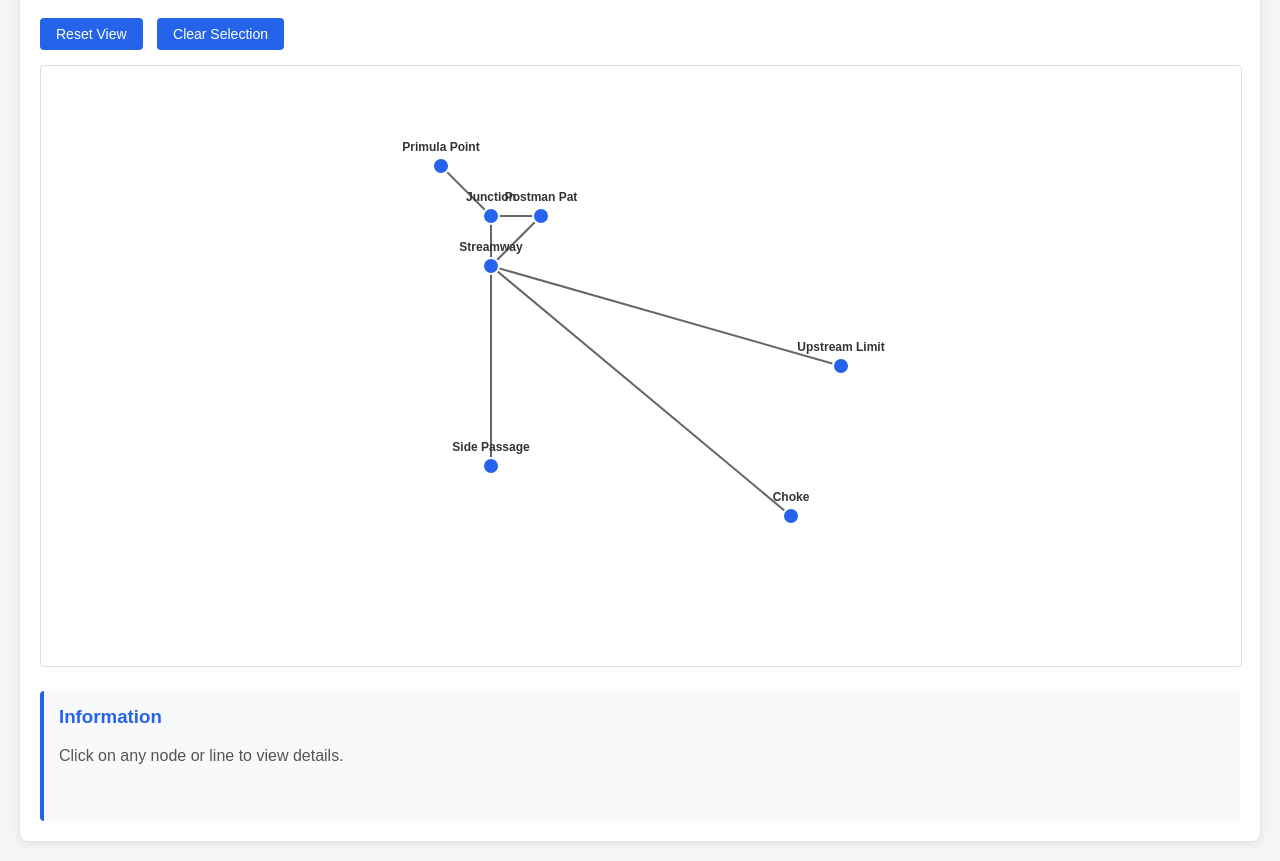
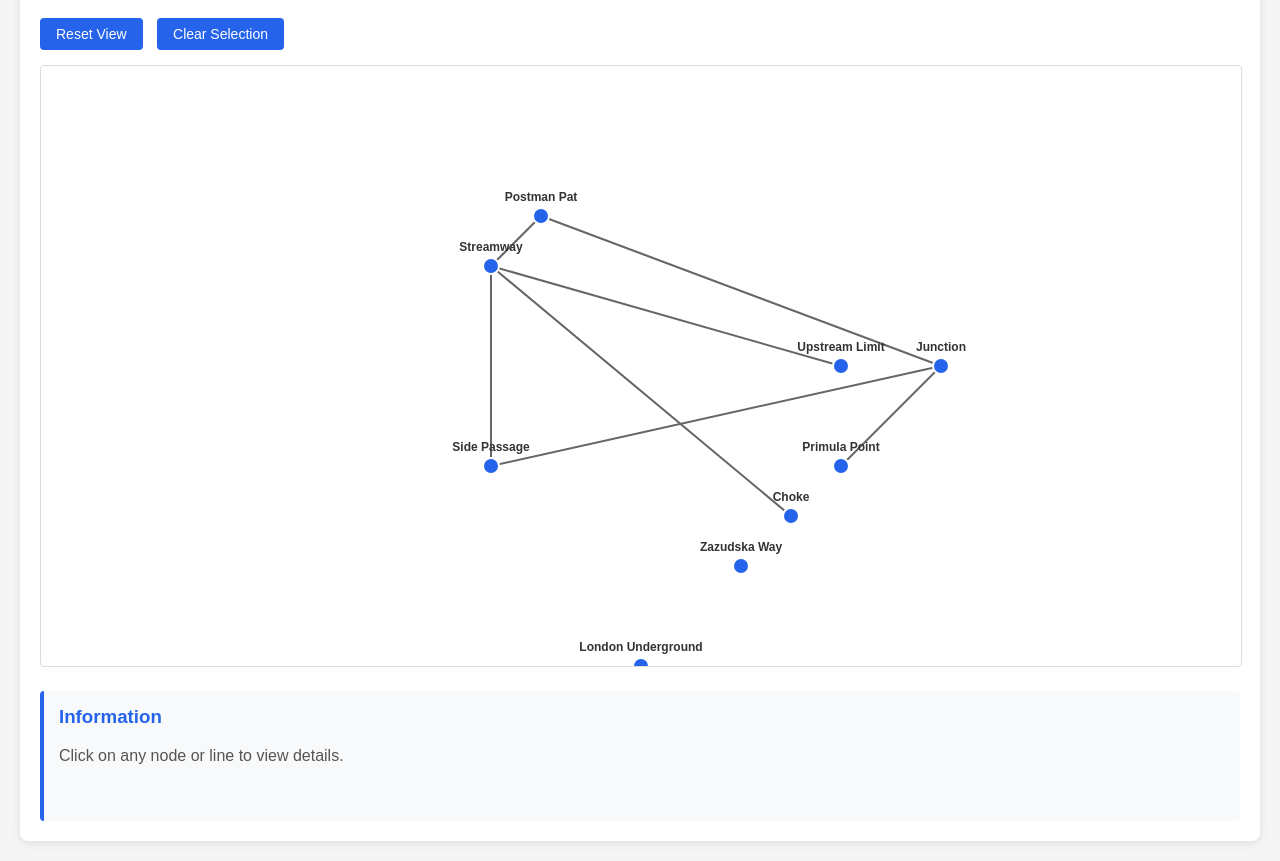
Before and after one commit to mts503/schematic_survey, a plain HTML site: page index.html in a window 1280 px wide. Shown: the part 80-941 px from the top of the page. Drawn offline with Linux system fonts and the light colour scheme.

Commit message:
Update index.html

```diff
--- a/index.html
+++ b/index.html
@@ -121,8 +121,12 @@
         // Survey data structure
         const surveyData = {
             nodes: [
-                { id: 'A', x: 100, y: 100, name: 'Primula Point', info: 'Camp' },
-                { id: 'B', x: 150, y: 150, name: 'Junction', info: '' },
+                { id: 'A1', x: 100, y: 800, name: 'Just Awesome', info: '' },
+                { id: 'A3', x: 200, y: 700, name: 'Dead Or Alive', info: 'Camp' },
+                { id: 'A2', x: 300, y: 600, name: 'London Underground', info: 'nearly a mile of huge passage, no roof and no walls, house sized boulders and a thin blue cord, marking the shortest or easiest route\n1998 report' },
+                { id: 'A1', x: 400, y: 500, name: 'Zazudska Way', info: 'an awkward series of pitches that drop down from the end of London Underground back to the active stream\n1998 report' },
+                { id: 'A', x: 500, y: 400, name: 'Primula Point', info: 'Camp' },
+                { id: 'B', x: 600, y: 300, name: 'Junction', info: '' },
                 { id: 'C', x: 200, y: 150, name: 'Postman Pat', info: 'vast, steeply sloping, boulder-filled chamber https://www.oucc.org.uk/expeditions/expedition1998/roadtoegbert.htm' },
                 { id: 'D', x: 150, y: 200, name: 'Streamway', info: 'Active streamway passage. Width: 3-5m. Fast flowing water' },
                 { id: 'E', x: 500, y: 300, name: 'Upstream Limit', info: 'Current upstream exploration limit. Deep water pool' },
```
